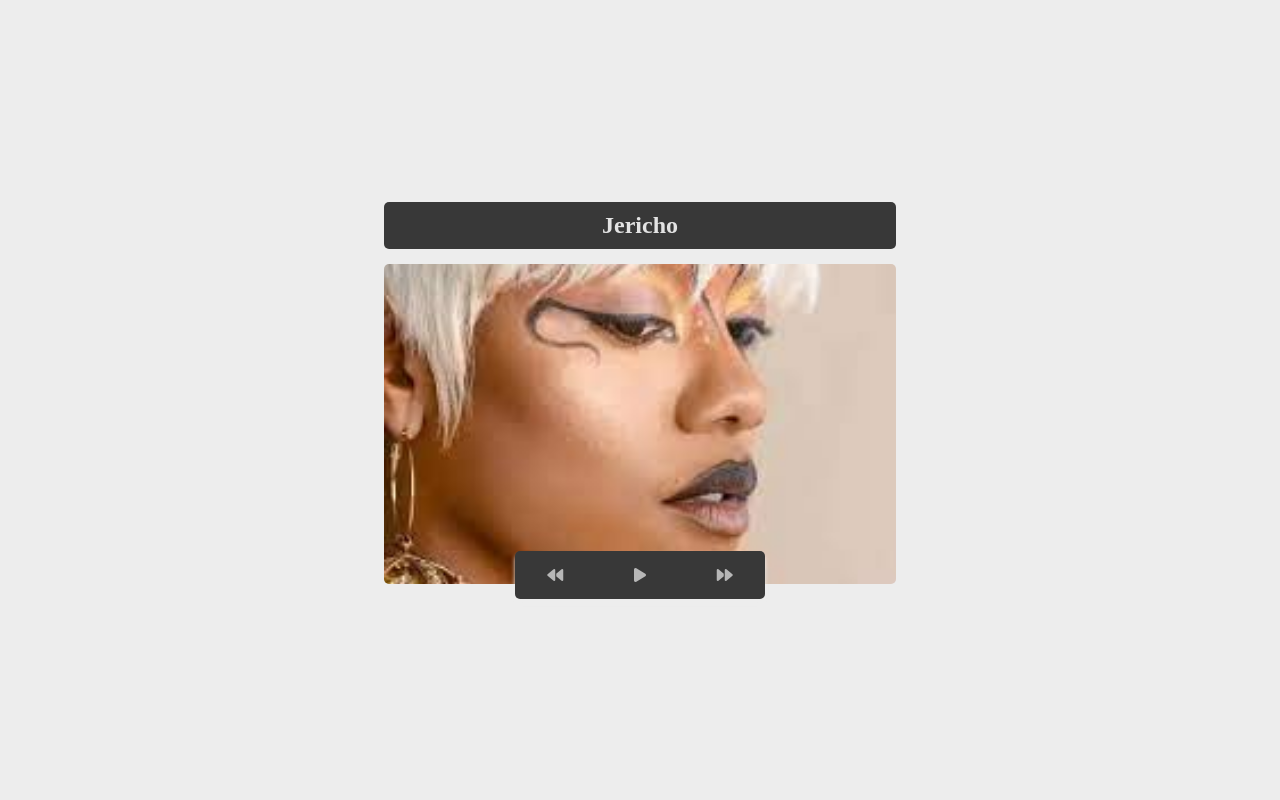
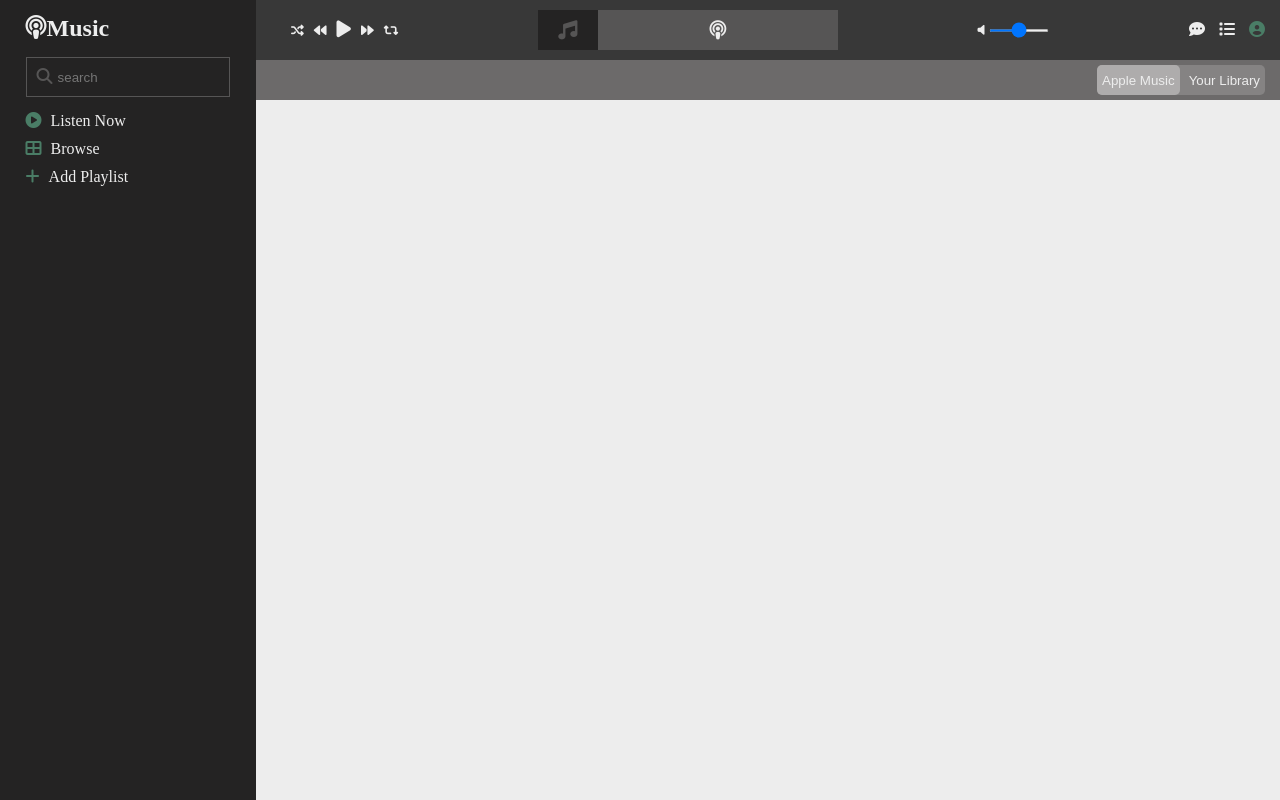
Before and after one commit to ebrahimosah/music-player, a plain HTML site: page index.html in a window 1280 px wide. Drawn offline with Linux system fonts and the light colour scheme.

Commit message:
implemented a new site layout

```diff
--- a/index.html
+++ b/index.html
@@ -10,26 +10,69 @@
     <link rel="stylesheet" href="https://cdnjs.cloudflare.com/ajax/libs/font-awesome/6.4.0/css/all.min.css">
 </head>
 <body>
-    <div class="music__container">
-        <audio id="audio" src=""></audio>
-        <h2 class="music__title">Apple music</h2>
-        <div class="music__image"></div>
-        <div class="music__player">
-            <div class="progress__bar">
-                <div class="progress"></div>
+    <main class="home">
+        <section class="search__section">
+            <section class="search__container sm-flow">
+                <h2><i class="fa fa-podcast" aria-hidden="true"></i>Music</h2>
+                <form class="search-form" action="">
+                    <span><i class="fa fa-search" aria-hidden="true"></i></span>
+                    <input type="search" name="search" id="search" class="search" placeholder="search">
+                </form>
+
+                <ul class="xs-flow">
+                    <li>
+                        <a href="#">
+                            <i class="fa fa-play-circle" aria-hidden="true"></i>
+                            <span>listen now</span>
+                        </a>
+                    </li>
+                    <li>
+                        <a href="#">
+                            <i class="fa fa-th-large" aria-hidden="true"></i>
+                            <span>browse</span>
+                        </a>
+                    </li>
+                    <li>
+                        <a href="#">
+                            <i class="fa fa-plus" aria-hidden="true"></i>
+                            <span>add playlist</span>
+                        </a>
+                    </li>
+                </ul>
+            </section>
+        </section>
+        <section class="music__section">
+            <header>
+                <section class="player ">
+                    <button class="random"><span><i class="fa fa-random" aria-hidden="true"></i></span></button>
+                    <button class="prev scale"><span><i class="fa fa-backward" aria-hidden="true"></i></span></button>
+                    <button class="play scale"><span><i class="fa fa-play" aria-hidden="true"></i></span></button>
+                    <button class="next scale"><span><i class="fa fa-forward" aria-hidden="true"></i></span></button>
+                    <button class="repeat "><span><i class="fa fa-retweet" aria-hidden="true"></i></span></button>
+                </section>
+                <section class="music">
+                    <span class="music--icon"><i class="fa fa-music" aria-hidden="true"></i></span>
+                    <span class="music--podcast"><i class="fa fa-podcast" aria-hidden="true"></i></span>
+                </section>
+                <section class="volume">
+                   <span> <i class="fa fa-volume-off" aria-hidden="true"></i></span>
+                   <input type="range" name="range" id="">
+                </section>
+                <section class="profile xxl-flow-left">
+                    <span><i class="fa fa-commenting" aria-hidden="true"></i></span>
+                    <span><i class="fa fa-list" aria-hidden="true"></i></span>
+                    <span class="user"><i class="fa fa-user-circle" aria-hidden="true"></i></span>
+                </section>
+            </header>
+            <div class="library">
+                <div class="library-music">
+                    <div>
+                        <button class="active">apple music</button>
+                        <button class="">your library</button>
+                    </div>
+                </div>
             </div>
-            <button id="prev" class="action">
-                <i class="fa fa-backward" aria-hidden="true"></i>
-            </button>
-            <button id="play" class="action">
-                <i class="fa fa-play" aria-hidden="true"></i>
-            </button>
-            <button id="next" class="action">
-                <i class="fa fa-forward" aria-hidden="true"></i>
-            </button>
-            <button class="speed"> <span>1.0x</span> </button>
-        </div>
-    </div>
-
+        </section>
+    </main>
 </body>
 </html>
--- a/styles.css
+++ b/styles.css
@@ -10,7 +10,9 @@
     --pri:#383838;
     --sec:#e3e3e3;
     --acc:#383838;
+    --accent:#4a7d66;
 
+    --xxs-spacer:5px;
     --xs-spacer:10px;
     --sm-spacer:15px;
     --md-spacer:25px;
@@ -22,12 +24,247 @@
     --br3:15px;
 }
 
+.xs-flow > * + *{
+    margin-top:var(--xs-spacer);
+}
+.sm-flow > * + *{
+    margin-top:var(--sm-spacer);
+}
+.xxl-flow-left > * + *{
+ margin-left: var(--xs-spacer);
+}
 body{
-    height:100vh;
+
     background: var(--bg);
+}
+
+.home{
+
     display:grid;
-    place-items: center;
+    grid-template-columns: 1fr 4fr;
+    min-height:100vh;
+    /* gap:var(--sm-spacer); */
 }
+.search__section{
+    background: #242323;
+    color:var(--bg);
+    min-height:100vh;
+    padding-top:var(--sm-spacer);
+}
+.search__container{
+    width:80%;
+    margin:0 auto;
+}
+
+.search-form{
+    border:1px solid  #565555;
+    padding:var(--xs-spacer);
+    display: flex;
+    gap:var(--xxs-spacer);
+}
+.search-form input{
+    background: transparent;
+    border:none;
+    outline:none;
+    color:var(--bg);
+    width:100%;
+}
+
+
+.search-form span{
+    color:#565555;
+}
+
+ul{
+    list-style: none;
+    text-transform: capitalize;
+}
+a{
+    text-decoration: none;
+    color:var(--bg);
+}
+a i{
+    color:var(--accent);
+}
+a span{
+    padding-left:var(--xxs-spacer);
+}
+
+
+
+
+
+/**************** MUSIC STYLES **************/
+
+.music__section{
+    min-height:100vh;
+}
+
+/************* header styles **********/
+.music__section header{
+    /* padding:var(--sm-spacer); */
+    padding-inline-start: var(--lg-spacer);
+    padding-inline-end: var(--sm-spacer);
+    display:flex;
+    justify-content: space-between;
+    align-items: center;
+    min-height:60px;
+    background-color: var(--acc);
+    color: var(--bg);
+}
+
+/* player section */
+.player{
+    display: flex;
+    align-items: center;
+    gap:var(--xs-spacer);
+}
+.player button{
+    background:transparent;
+    border:none;
+    outline:none;
+    color:var(--bg);
+    font-size: .8rem;
+}
+
+.scale:hover{
+    transform: scale(1.2);
+    transition: transform .6s ease;
+}
+
+.repeat-active{
+    color:var(--accent)!important;
+}
+
+.play{
+    font-size:1.2rem !important;
+}
+
+/* music section */
+.music{
+    display: flex;
+    align-items: center;
+    justify-content: center;
+    background: #565555;
+    width:300px;
+    height:40px;
+    font-size:1.2rem;
+}
+
+.music--icon{
+    display: flex;
+    justify-content: center;
+    width:20%;
+    height:100%;
+    background:#242323;
+    color:#565555;
+    text-align: center;
+}
+
+
+.music--podcast{
+    display: flex;
+    justify-content: center;
+    width:80%;
+    height:100%;
+    text-align: center;
+
+}
+
+.music span i{
+    align-self: center;
+}
+
+/* volume section */
+.volume{
+    display:flex;
+    justify-content: center;
+    align-items: center;
+}
+.volume input{
+    width:60px;
+    height:3px;
+    background-color: red;
+}
+
+
+.volume span{
+    padding-right:var(--xxs-spacer);
+    font-size:.7rem;
+}
+
+
+
+
+/* profile styles */
+.user{
+    color:var(--accent);
+ }
+
+
+
+ /****************** library styles **************/
+.library{
+    display:flex;
+    justify-content: flex-end;
+    align-items: center;
+    min-height:40px;
+    background-color: #6c6a6a;
+
+}
+
+.library-music{
+    min-height:30px;
+    background: #858383;
+    border-radius: var(--br);
+    margin-right:var(--sm-spacer);
+}
+.library-music div{
+    width: 100%;
+}
+.library div button{
+    border:none;
+    outline: none;
+    background: transparent;
+    text-transform: capitalize;
+    padding-inline: var(--xxs-spacer);
+    color:var(--bg);
+    min-height: 30px;
+}
+.active{
+    background:#aeacac !important;
+    padding:var(--xxs-spacer);
+    border-radius: var(--br);
+}
+
+.search-active{
+    background:#6c6a6a;
+    padding:var(--xs-spacer);
+    border-radius: var(--br);
+}
+
+
+
+
+
+
+
+
+
+
+
+
+
+
+
+
+
+
+
+
+
+
+/*deprecated styles*/
 
 .music__container{
     display: grid;
@@ -37,6 +274,7 @@
     z-index:10;
     max-width: 500px;
     min-width: 40vw;
+    place-items: center;
 }
 
 .music__title{
```
